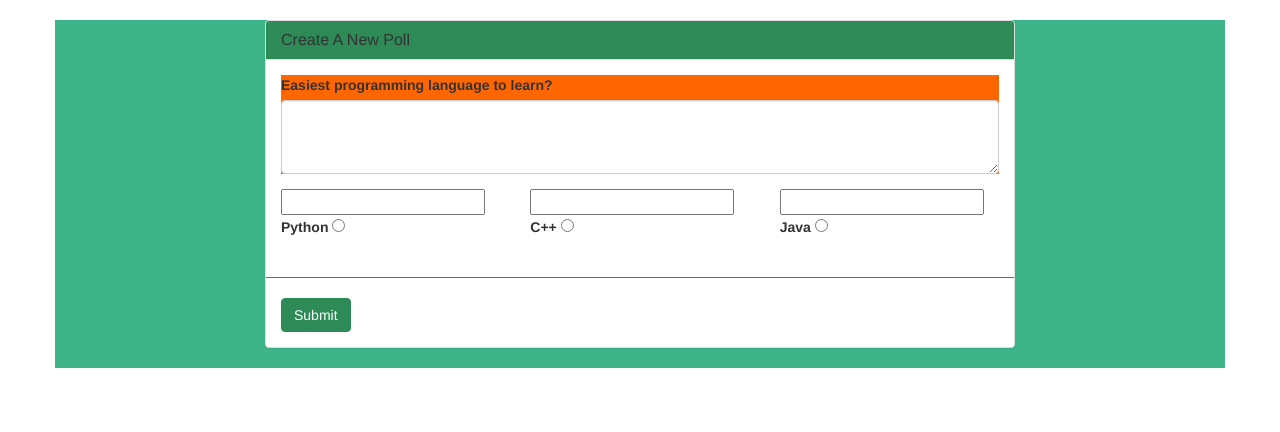
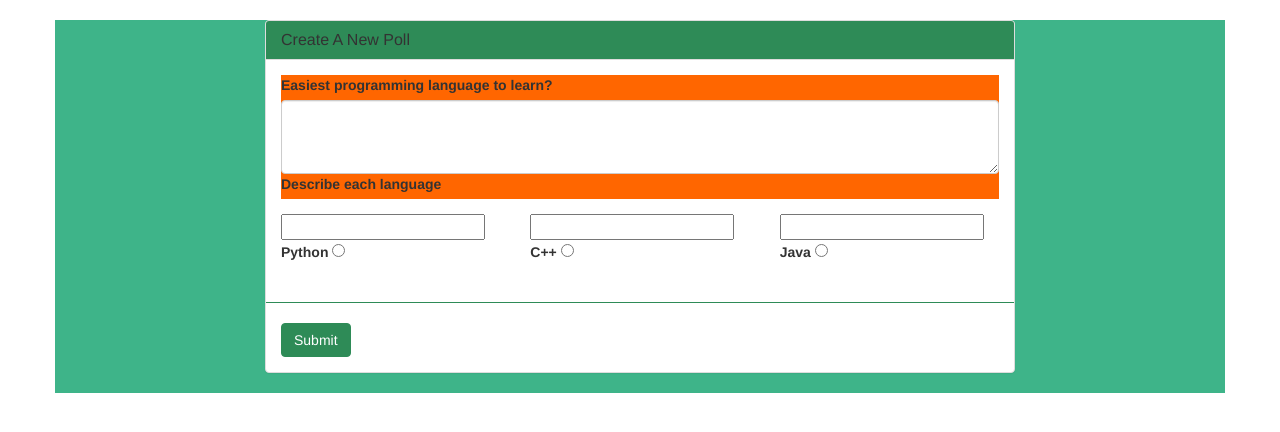
Before and after one commit to aalshawa97/LatestPolls, a Django app: page /create/ in a window 1280 px wide. Shown: the part 52-484 px from the top of the page. Run offline with Django 4.2, Linux system fonts and the light colour scheme; some libraries are stand-ins or nearby versions.

Commit message:
Directions

```diff
--- a/pages/templates/create.html
+++ b/pages/templates/create.html
@@ -19,7 +19,8 @@
                         <div class="col-lg-12">
                             <div class="form-group" style="background-color: #ff6600;">
                                 <label for="question">Easiest programming language to learn?</label>
-                                {% render_field form.question class="form-control" rows="3" %}
+                                {% render_field form.question id="question" class="form-control" rows="3" %}
+                                <label for="question">Describe each language</label>
                             </div>
                         </div>
                     </div>
@@ -52,7 +53,6 @@
                             </div>
                         </div>
                     </div>
-
                     <div class="row">
                         <hr style="border-color: #2E8B57;" />
                         <div class="col-lg-4">
@@ -61,7 +61,6 @@
                     </div>
                 </div>
             </form>
-
         </div>
     </div>
 </div>
```
Lines whose indentation alone changed are shown as unchanged.
